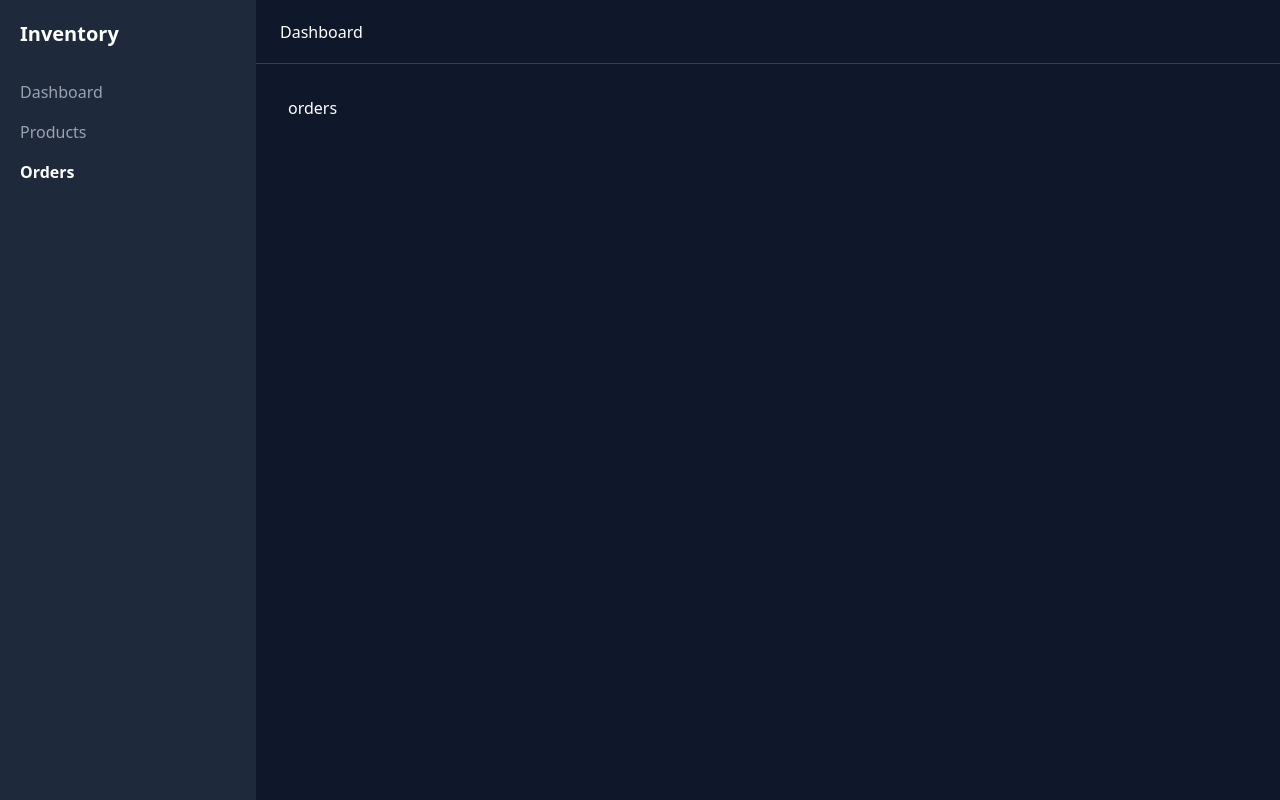
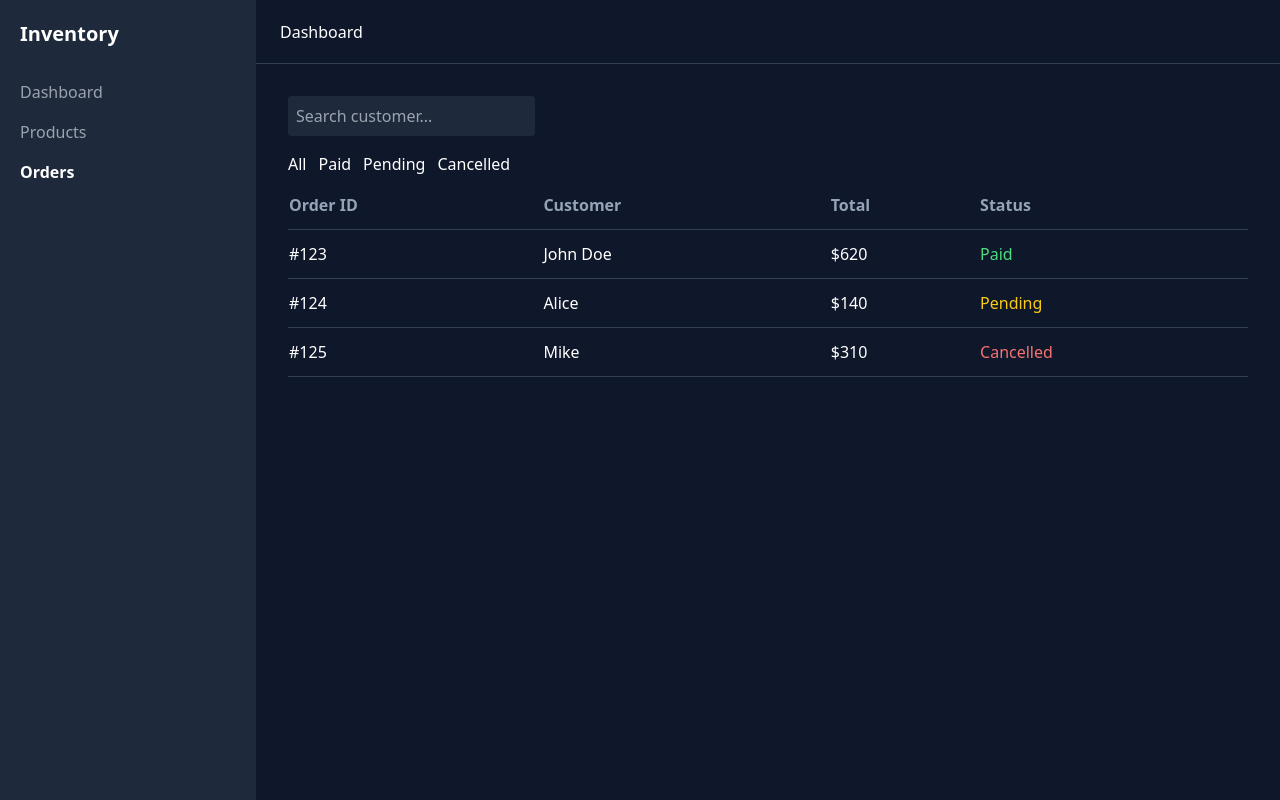
Before and after one commit to stKomendant/inventory-dashboard, a React (Vite) app: page /orders in a window 1280 px wide. Built offline with nearby package versions, Linux system fonts and the light colour scheme.

Commit message:
Order ID, appearance, sorting, search

```diff
--- a/src/pages/Orders/OrdersPage.tsx
+++ b/src/pages/Orders/OrdersPage.tsx
@@ -1,5 +1,82 @@
+import { useState } from "react";
+
+type Order = {
+  id: number;
+  customer: string;
+  total: number;
+  status: "paid" | "pending" | "cancelled";
+};
+
 const OrdersPage = () => {
-  return <>orders</>;
+  const [orders] = useState<Order[]>([
+    { id: 123, customer: "John Doe", total: 620, status: "paid" },
+    { id: 124, customer: "Alice", total: 140, status: "pending" },
+    { id: 125, customer: "Mike", total: 310, status: "cancelled" },
+  ]);
+
+  const [statusFilter, setStatusFilter] = useState<
+    "all" | "paid" | "pending" | "cancelled"
+  >("all");
+
+  const [search, setSearch] = useState("");
+  return (
+    <>
+      <input
+        value={search}
+        onChange={(e) => setSearch(e.target.value)}
+        placeholder="Search customer..."
+        className="bg-slate-800 p-2 rounded mb-4"
+      />
+
+      <div className="flex gap-3 mb-4">
+        <button className="" onClick={() => setStatusFilter("all")}>
+          All
+        </button>
+        <button onClick={() => setStatusFilter("paid")}>Paid</button>
+        <button onClick={() => setStatusFilter("pending")}>Pending</button>
+        <button onClick={() => setStatusFilter("cancelled")}>Cancelled</button>
+      </div>
+
+      <table className="w-full text-left">
+        <thead className="border-b border-slate-700 text-slate-400">
+          <tr>
+            <th className="pb-3">Order ID</th>
+            <th className="pb-3">Customer</th>
+            <th className="pb-3">Total</th>
+            <th className="pb-3">Status</th>
+          </tr>
+        </thead>
+
+        <tbody>
+          {orders
+            .filter((order) =>
+              statusFilter === "all" ? true : order.status === statusFilter,
+            )
+            .filter((order) =>
+              order.customer.toLowerCase().includes(search.toLowerCase()),
+            )
+
+            .map((order) => (
+              <tr key={order.id} className="border-b border-slate-700">
+                <td className="py-3">#{order.id}</td>
+                <td>{order.customer}</td>
+                <td>${order.total}</td>
+
+                <td>
+                  {order.status === "paid" ? (
+                    <span className="text-green-400">Paid</span>
+                  ) : order.status === "pending" ? (
+                    <span className="text-yellow-400">Pending</span>
+                  ) : (
+                    <span className="text-red-400">Cancelled</span>
+                  )}
+                </td>
+              </tr>
+            ))}
+        </tbody>
+      </table>
+    </>
+  );
 };
 
 export default OrdersPage;
```
